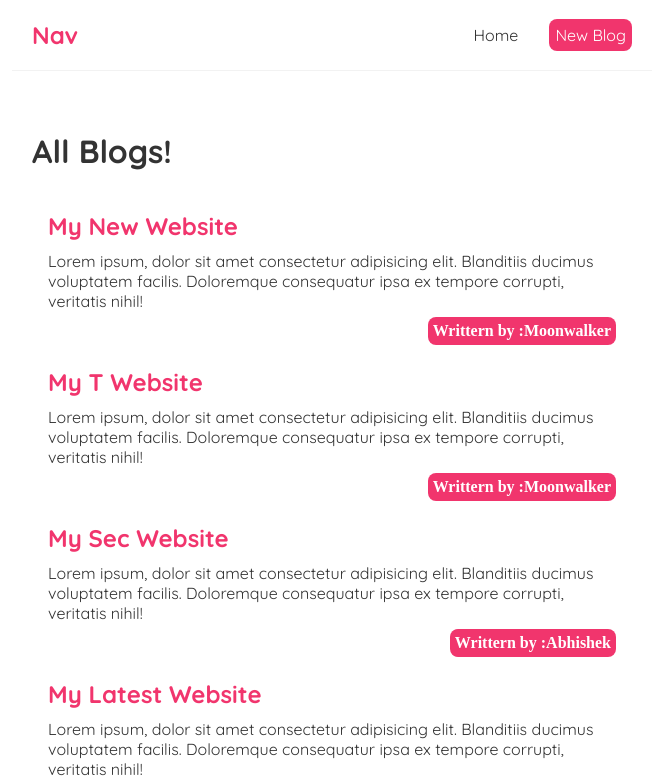
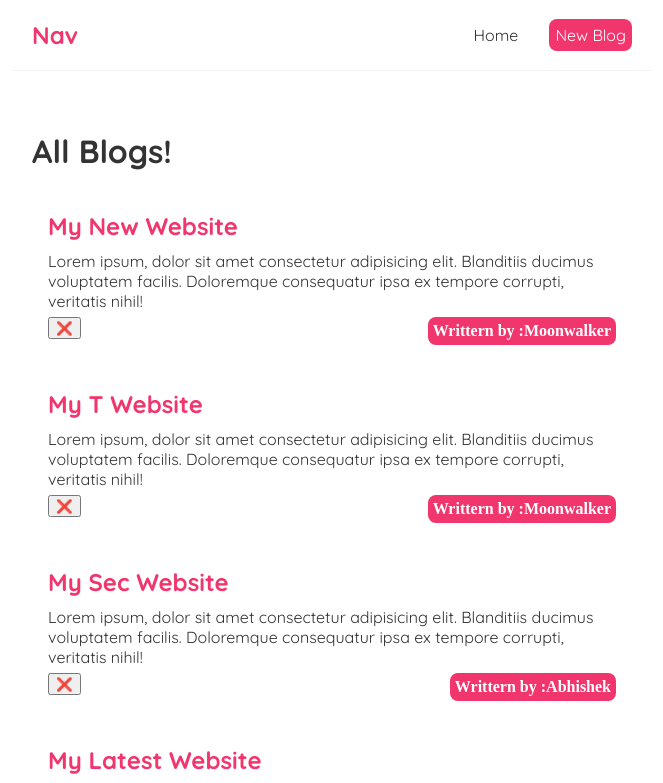
Before and after one commit to ShivaniAgarwal07/Blogging-App, a React (Create React App) app: page / in a window 1280 px wide. Shown: the top 783 px of the page, without its empty margins (308-971 px from the left). Built offline with nearby package versions, Linux system fonts and the light colour scheme.

Commit message:
onClick handledelete event

```diff
--- a/src/Comps/blogList.js
+++ b/src/Comps/blogList.js
@@ -1,5 +1,5 @@
 import {useState} from 'react';
- const BlogList = ({bloglist,title}) => {
+ const BlogList = ({bloglist,title,handleDelete}) => {
     return ( <>
     <h1>{title}</h1>
         {
@@ -11,6 +11,11 @@ import {useState} from 'react';
                 <h2>{blog.title}</h2>
                 <p>{blog.body}</p>
                 <h3>Writtern by :{blog.author}</h3>
+                <button
+                onClick={() =>handleDelete(blog.id)}
+                >
+                    ❌
+                </button>
             </div>
             ))
                }
```
